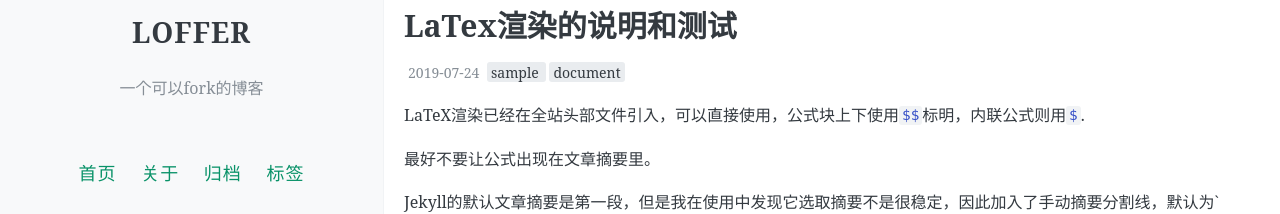
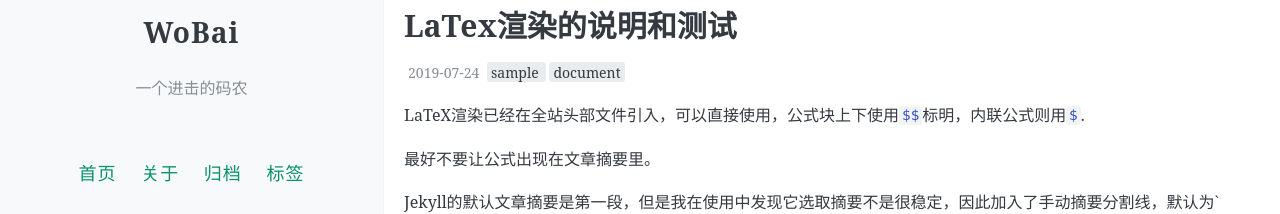
Before and after one commit to web404lab/loffer, a Jekyll site: the page built from index.html, in a window 1280 px wide. Shown: the part 290-504 px from the top of the page. Built offline with Jekyll 4.4.1, drawn with Linux system fonts in a browser that asks for light colours; the list of posts is cut into pages by our own code; comment, search, counter and statistics services are not loaded.

Commit message:
Update _config.yml

```diff
--- a/_config.yml
+++ b/_config.yml
@@ -7,8 +7,8 @@
 # 井号后面的文字是说明文档，不会被程序读取。
 
 # 描述/签名
-name: LOFFER
-description: 一个可以fork的博客
+name: WoBai
+description: 一个进击的码农
 
 # 输入你的网站域名（如果你没有添加自己的域名，而是直接用GitHub pages分配的域名的话可以省略）
 url:
@@ -16,7 +16,7 @@ url:
 # 添加你的博客的二级域名，一般来说是你的repository名
 # 如果你的博客的URL是：(http://yourusername.github.io/repository-name)
 # 那么就写成 "/repository-name"
-baseurl: /LOFFER
+baseurl: /
 
 
 #
```
